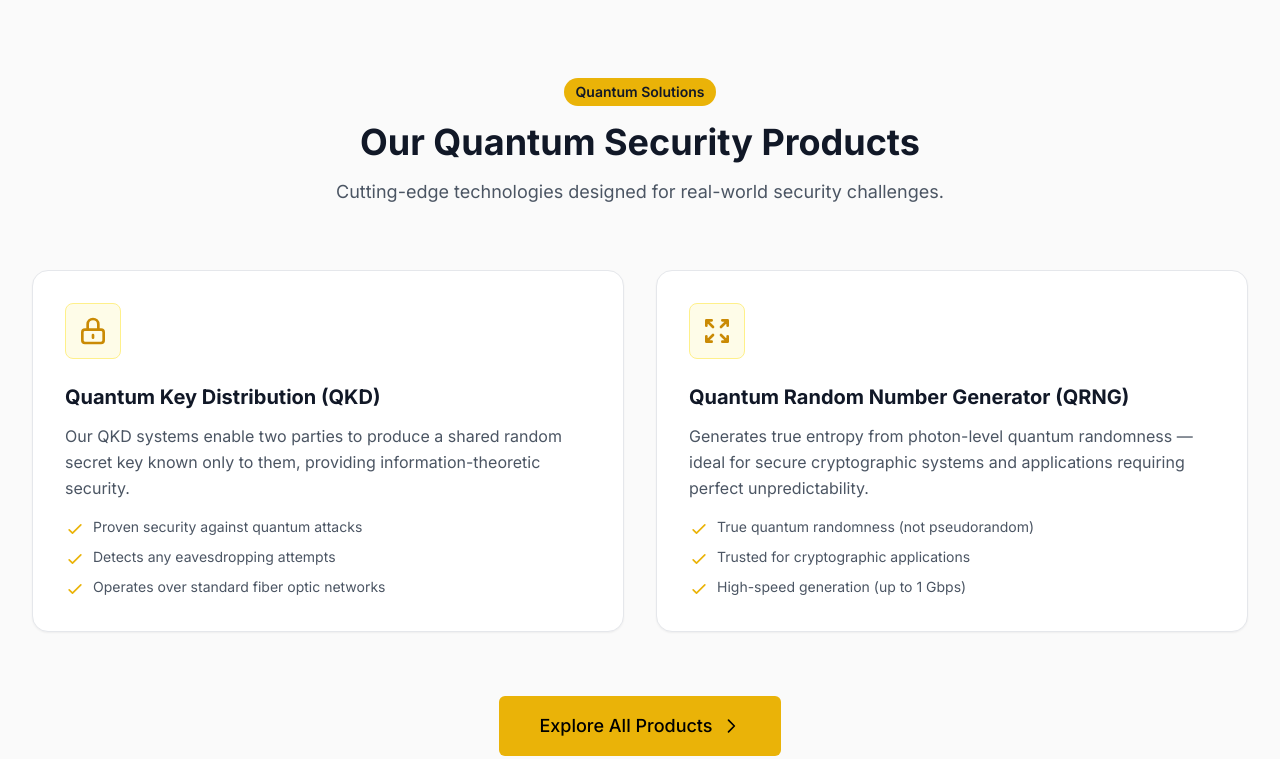
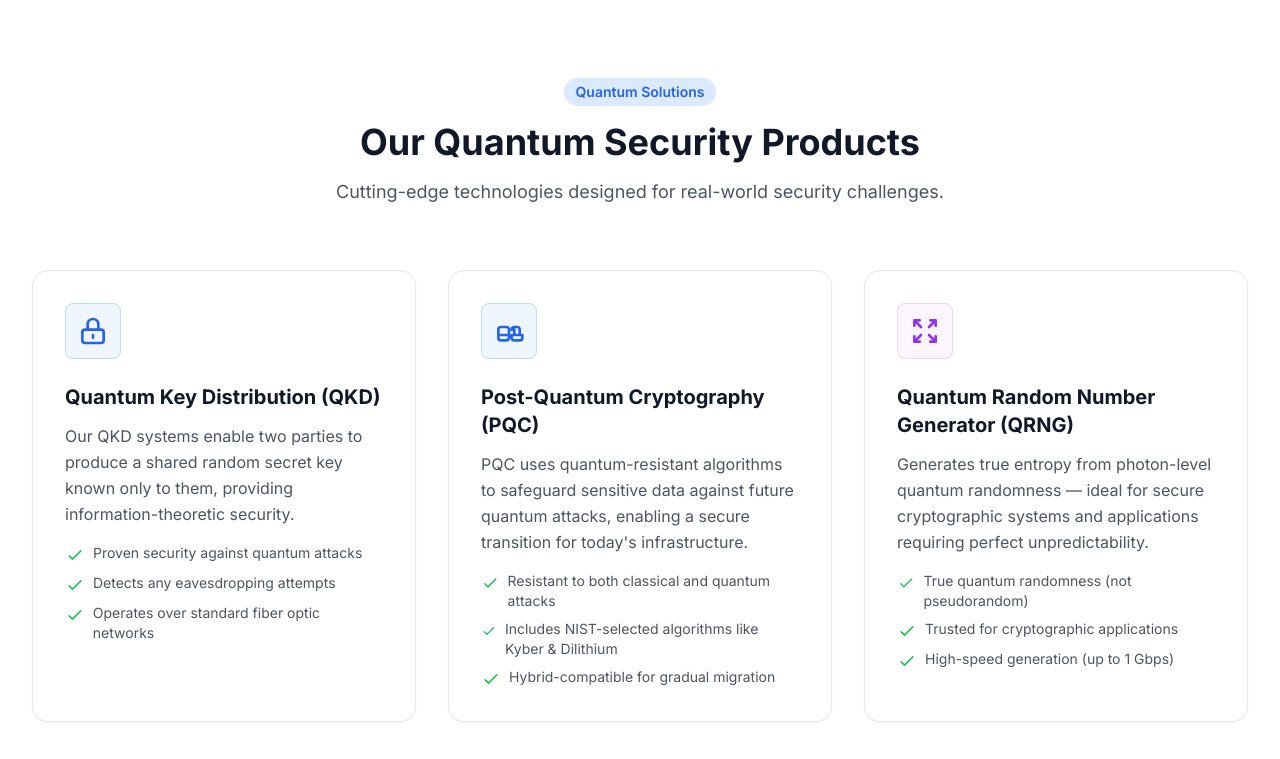
Before and after one commit to TaqbitWebsite/QditWebsite, a website: page public-QDIT/index.html in a window 1280 px wide. Shown: the part 2760-3519 px from the top of the page. Drawn offline with nearby package versions, Linux system fonts and the light colour scheme.

Commit message:
Update index.html

```diff
--- a/public-QDIT/index.html
+++ b/public-QDIT/index.html
@@ -350,21 +350,21 @@
 </section>
 
     <!-- Products Section with Enhanced Cards -->
-    <section id="products" class="py-20 section-light">
+  <section id="products" class="py-20 bg-white">
     <div class="max-w-7xl mx-auto px-4 sm:px-6 lg:px-8">
         <div class="text-center mb-16">
-                <span class="inline-block px-3 py-1 text-sm font-semibold text-gray-900 bg-yellow-500 rounded-full mb-4">
+            <span class="inline-block px-3 py-1 text-sm font-semibold text-blue-600 bg-blue-100 rounded-full mb-4">
                 Quantum Solutions
             </span>
             <h2 class="text-3xl md:text-4xl font-bold text-gray-900 mb-4">Our Quantum Security Products</h2>
             <p class="text-gray-600 max-w-2xl mx-auto text-lg">Cutting-edge technologies designed for real-world security challenges.</p>
         </div>
 
-            <div class="grid md:grid-cols-2 gap-8">
+        <div class="grid md:grid-cols-3 gap-8">
             <!-- QKD Card -->
-                <div class="bg-white border border-gray-200 rounded-2xl p-8 shadow-sm hover:shadow-lg hover:border-yellow-400 transition-all duration-300">
-                    <div class="w-14 h-14 rounded-lg bg-yellow-50 flex items-center justify-center mb-6 border border-yellow-200">
-                        <svg xmlns="http://www.w3.org/2000/svg" class="h-8 w-8 text-yellow-600" fill="none" viewBox="0 0 24 24" stroke="currentColor">
+            <div class="bg-white border border-gray-200 rounded-2xl p-8 shadow-sm hover:shadow-lg hover:border-blue-400 transition-all duration-300">
+                <div class="w-14 h-14 rounded-lg bg-blue-50 flex items-center justify-center mb-6 border border-blue-200">
+                    <svg xmlns="http://www.w3.org/2000/svg" class="h-8 w-8 text-blue-600" fill="none" viewBox="0 0 24 24" stroke="currentColor">
                         <path stroke-linecap="round" stroke-linejoin="round" stroke-width="2" d="M12 15v2m-6 4h12a2 2 0 002-2v-6a2 2 0 00-2-2H6a2 2 0 00-2 2v6a2 2 0 002 2zm10-10V7a4 4 0 00-8 0v4h8z" />
                     </svg>
                 </div>
@@ -374,30 +374,62 @@
                 </p>
                 <ul class="space-y-2 text-gray-600 text-sm">
                     <li class="flex items-start">
-                            <svg class="h-5 w-5 text-yellow-500 mr-2 mt-0.5" fill="none" viewBox="0 0 24 24" stroke="currentColor">
+                        <svg class="h-5 w-5 text-green-500 mr-2 mt-0.5" fill="none" viewBox="0 0 24 24" stroke="currentColor">
                             <path stroke-linecap="round" stroke-linejoin="round" stroke-width="2" d="M5 13l4 4L19 7" />
                         </svg>
                         Proven security against quantum attacks
                     </li>
                     <li class="flex items-start">
-                            <svg class="h-5 w-5 text-yellow-500 mr-2 mt-0.5" fill="none" viewBox="0 0 24 24" stroke="currentColor">
+                        <svg class="h-5 w-5 text-green-500 mr-2 mt-0.5" fill="none" viewBox="0 0 24 24" stroke="currentColor">
                             <path stroke-linecap="round" stroke-linejoin="round" stroke-width="2" d="M5 13l4 4L19 7" />
                         </svg>
                         Detects any eavesdropping attempts
                     </li>
                     <li class="flex items-start">
-                            <svg class="h-5 w-5 text-yellow-500 mr-2 mt-0.5" fill="none" viewBox="0 0 24 24" stroke="currentColor">
+                        <svg class="h-5 w-5 text-green-500 mr-2 mt-0.5" fill="none" viewBox="0 0 24 24" stroke="currentColor">
                             <path stroke-linecap="round" stroke-linejoin="round" stroke-width="2" d="M5 13l4 4L19 7" />
                         </svg>
                         Operates over standard fiber optic networks
                     </li>
                 </ul>
             </div>
+            <!-- PQC CARD -->
+             <div class="bg-white border border-gray-200 rounded-2xl p-8 shadow-sm hover:shadow-lg hover:border-blue-400 transition-all duration-300">
+    <div class="w-14 h-14 rounded-lg bg-blue-50 flex items-center justify-center mb-6 border border-blue-200">
+        <svg xmlns="http://www.w3.org/2000/svg" class="h-8 w-8 text-blue-600" fill="none" viewBox="0 0 24 24" stroke="currentColor">
+            <path stroke-linecap="round" stroke-linejoin="round" stroke-width="2" d="M12 11c0-1.1-.9-2-2-2H6a2 2 0 00-2 2v4h8v-4zm4 0v4h4v-4a2 2 0 00-2-2h-2c-1.1 0-2 .9-2 2zM4 15v2a2 2 0 002 2h4a2 2 0 002-2v-2H4zm10 0v2a2 2 0 002 2h4a2 2 0 002-2v-2h-8z" />
+        </svg>
+    </div>
+    <h3 class="text-xl font-bold text-gray-900 mb-3">Post-Quantum Cryptography (PQC)</h3>
+    <p class="text-gray-600 leading-relaxed mb-4">
+        PQC uses quantum-resistant algorithms to safeguard sensitive data against future quantum attacks, enabling a secure transition for today's infrastructure.
+    </p>
+    <ul class="space-y-2 text-gray-600 text-sm">
+        <li class="flex items-start">
+            <svg class="h-5 w-5 text-green-500 mr-2 mt-0.5" fill="none" viewBox="0 0 24 24" stroke="currentColor">
+                <path stroke-linecap="round" stroke-linejoin="round" stroke-width="2" d="M5 13l4 4L19 7" />
+            </svg>
+            Resistant to both classical and quantum attacks
+        </li>
+        <li class="flex items-start">
+            <svg class="h-5 w-5 text-green-500 mr-2 mt-0.5" fill="none" viewBox="0 0 24 24" stroke="currentColor">
+                <path stroke-linecap="round" stroke-linejoin="round" stroke-width="2" d="M5 13l4 4L19 7" />
+            </svg>
+            Includes NIST-selected algorithms like Kyber & Dilithium
+        </li>
+        <li class="flex items-start">
+            <svg class="h-5 w-5 text-green-500 mr-2 mt-0.5" fill="none" viewBox="0 0 24 24" stroke="currentColor">
+                <path stroke-linecap="round" stroke-linejoin="round" stroke-width="2" d="M5 13l4 4L19 7" />
+            </svg>
+            Hybrid-compatible for gradual migration
+        </li>
+    </ul>
+</div>
 
             <!-- QRNG Card -->
-                <div class="bg-white border border-gray-200 rounded-2xl p-8 shadow-sm hover:shadow-lg hover:border-yellow-400 transition-all duration-300">
-                    <div class="w-14 h-14 rounded-lg bg-yellow-50 flex items-center justify-center mb-6 border border-yellow-200">
-                        <svg xmlns="http://www.w3.org/2000/svg" class="h-8 w-8 text-yellow-600" fill="none" viewBox="0 0 24 24" stroke="currentColor">
+            <div class="bg-white border border-gray-200 rounded-2xl p-8 shadow-sm hover:shadow-lg hover:border-purple-400 transition-all duration-300">
+                <div class="w-14 h-14 rounded-lg bg-purple-50 flex items-center justify-center mb-6 border border-purple-200">
+                    <svg xmlns="http://www.w3.org/2000/svg" class="h-8 w-8 text-purple-600" fill="none" viewBox="0 0 24 24" stroke="currentColor">
                         <path stroke-linecap="round" stroke-linejoin="round" stroke-width="2" d="M4 8V4m0 0h4M4 4l5 5m11-1V4m0 0h-4m4 0l-5 5M4 16v4m0 0h4m-4 0l5-5m11 5l-5-5m5 5v-4m0 4h-4" />
                     </svg>
                 </div>
@@ -407,19 +439,19 @@
                 </p>
                 <ul class="space-y-2 text-gray-600 text-sm">
                     <li class="flex items-start">
-                            <svg class="h-5 w-5 text-yellow-500 mr-2 mt-0.5" fill="none" viewBox="0 0 24 24" stroke="currentColor">
+                        <svg class="h-5 w-5 text-green-500 mr-2 mt-0.5" fill="none" viewBox="0 0 24 24" stroke="currentColor">
                             <path stroke-linecap="round" stroke-linejoin="round" stroke-width="2" d="M5 13l4 4L19 7" />
                         </svg>
                         True quantum randomness (not pseudorandom)
                     </li>
                     <li class="flex items-start">
-                            <svg class="h-5 w-5 text-yellow-500 mr-2 mt-0.5" fill="none" viewBox="0 0 24 24" stroke="currentColor">
+                        <svg class="h-5 w-5 text-green-500 mr-2 mt-0.5" fill="none" viewBox="0 0 24 24" stroke="currentColor">
                             <path stroke-linecap="round" stroke-linejoin="round" stroke-width="2" d="M5 13l4 4L19 7" />
                         </svg>
                         Trusted for cryptographic applications
                     </li>
                     <li class="flex items-start">
-                            <svg class="h-5 w-5 text-yellow-500 mr-2 mt-0.5" fill="none" viewBox="0 0 24 24" stroke="currentColor">
+                        <svg class="h-5 w-5 text-green-500 mr-2 mt-0.5" fill="none" viewBox="0 0 24 24" stroke="currentColor">
                             <path stroke-linecap="round" stroke-linejoin="round" stroke-width="2" d="M5 13l4 4L19 7" />
                         </svg>
                         High-speed generation (up to 1 Gbps)
@@ -430,7 +462,7 @@
 
         <!-- CTA at bottom -->
         <div class="mt-16 text-center">
-            <a href="products.html" class="inline-flex items-center justify-center px-8 py-3 text-base font-medium rounded-md text-black bg-yellow-500 hover:bg-yellow-600 md:py-4 md:text-lg md:px-10 transition-all duration-300 hover:scale-105">
+            <a href="products.html" class="inline-flex items-center justify-center px-8 py-3 text-base font-medium rounded-md text-white bg-blue-600 hover:bg-blue-700 md:py-4 md:text-lg md:px-10 transition-all duration-300 hover:scale-105">
                 Explore All Products
                 <svg xmlns="http://www.w3.org/2000/svg" class="h-5 w-5 ml-2" fill="none" viewBox="0 0 24 24" stroke="currentColor">
                     <path stroke-linecap="round" stroke-linejoin="round" stroke-width="2" d="M9 5l7 7-7 7" />
```
Lines whose indentation alone changed are shown as unchanged.
